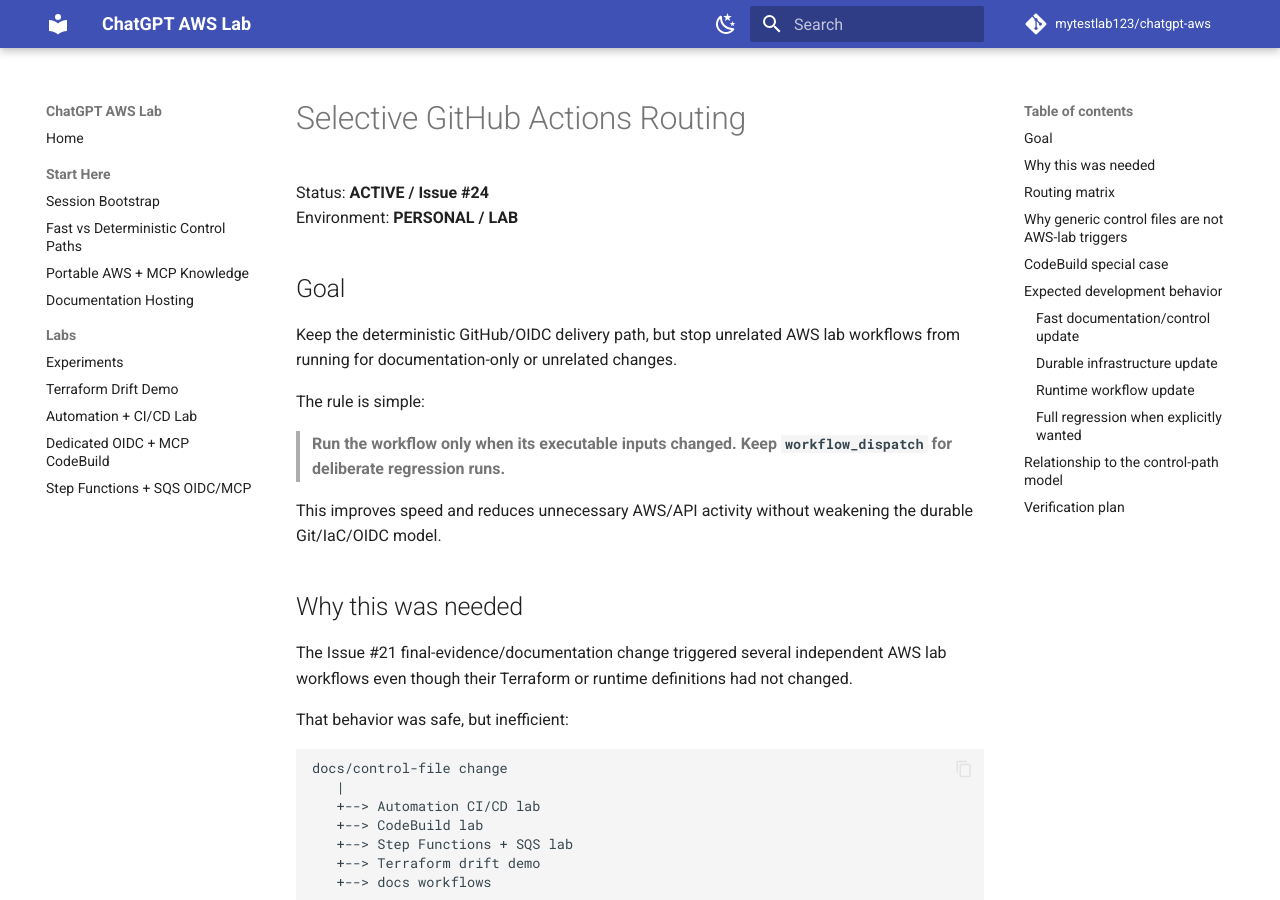
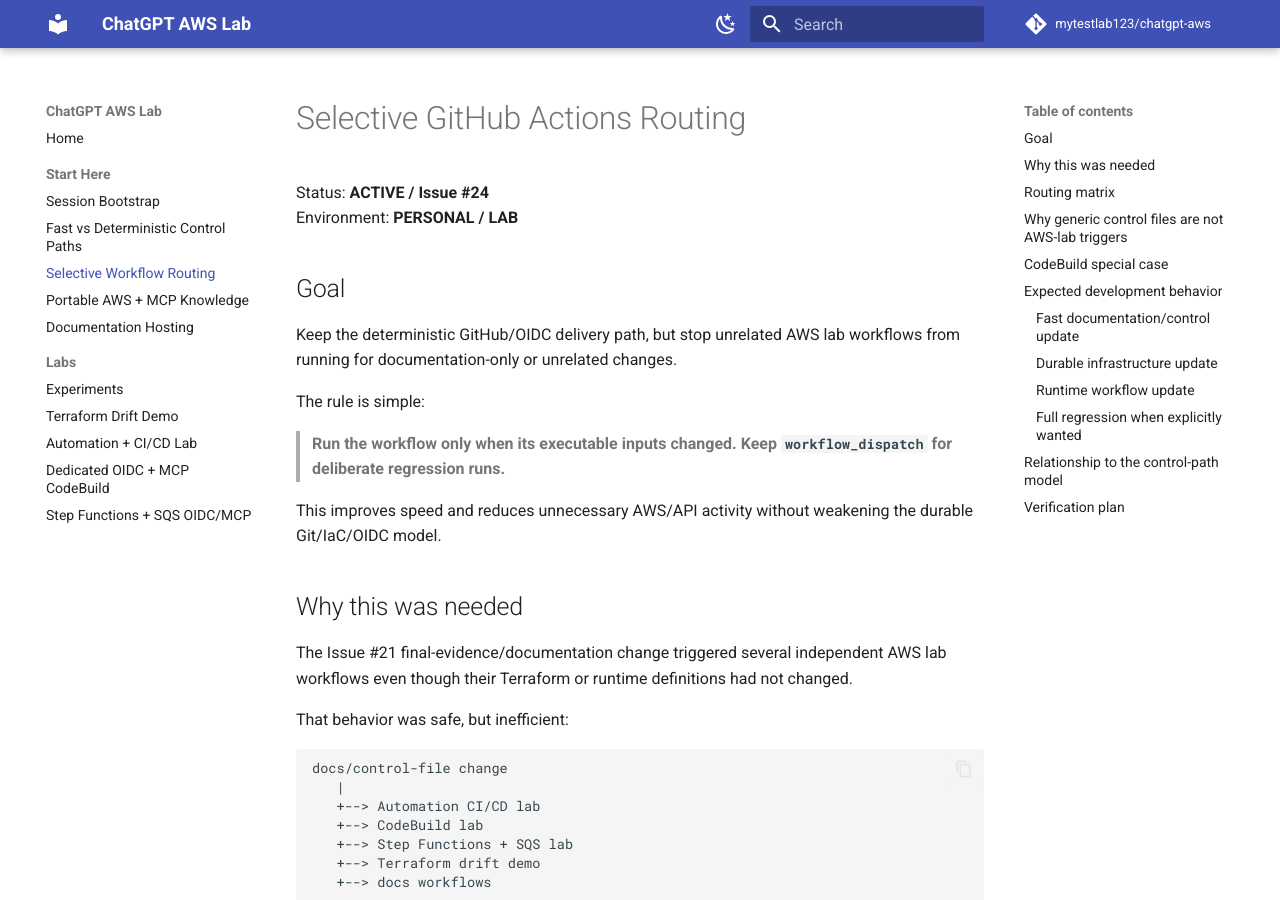
Before and after one commit to mytestlab123/chatgpt-aws, an MkDocs documentation site: the page built from docs/WORKFLOW_ROUTING.md, in a window 1280 px wide and 900 px high. Built offline with MkDocs 1.6.1 and Material for MkDocs 9.7.7, drawn with Linux system fonts in a browser that asks for light colours; comment, search, counter and statistics services are not loaded.

Commit message:
Add workflow routing guide to docs navigation

```diff
--- a/mkdocs.yml
+++ b/mkdocs.yml
@@ -57,6 +57,7 @@
   - Start Here:
       - Session Bootstrap: SESSION_BOOTSTRAP.md
       - Fast vs Deterministic Control Paths: CONTROL_PATHS.md
+      - Selective Workflow Routing: WORKFLOW_ROUTING.md
       - Portable AWS + MCP Knowledge: PORTABLE_AWS_MCP_KNOWLEDGE.md
       - Documentation Hosting: HOSTING.md
   - Labs:
```
